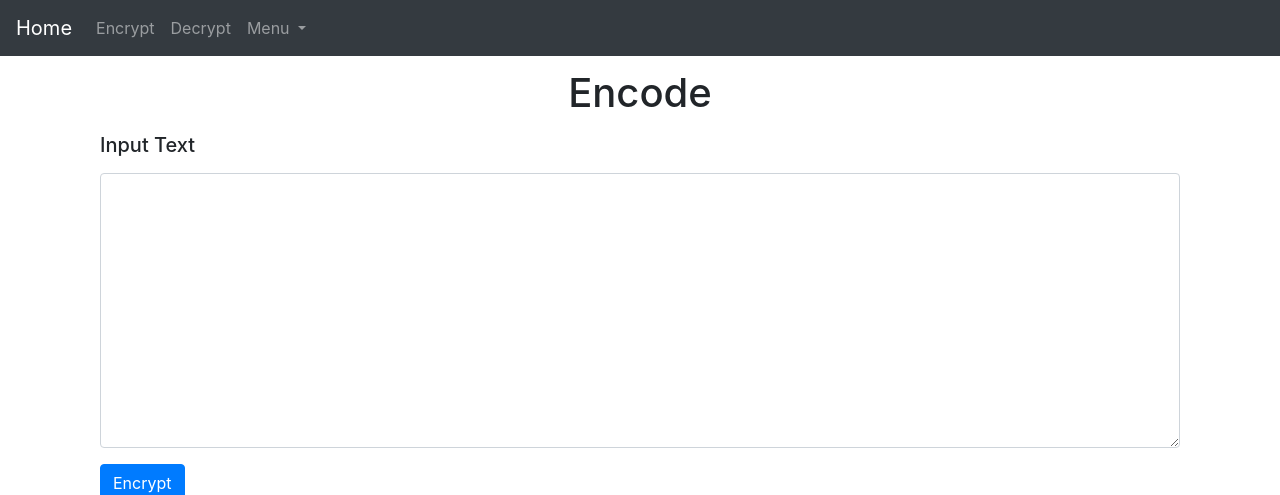
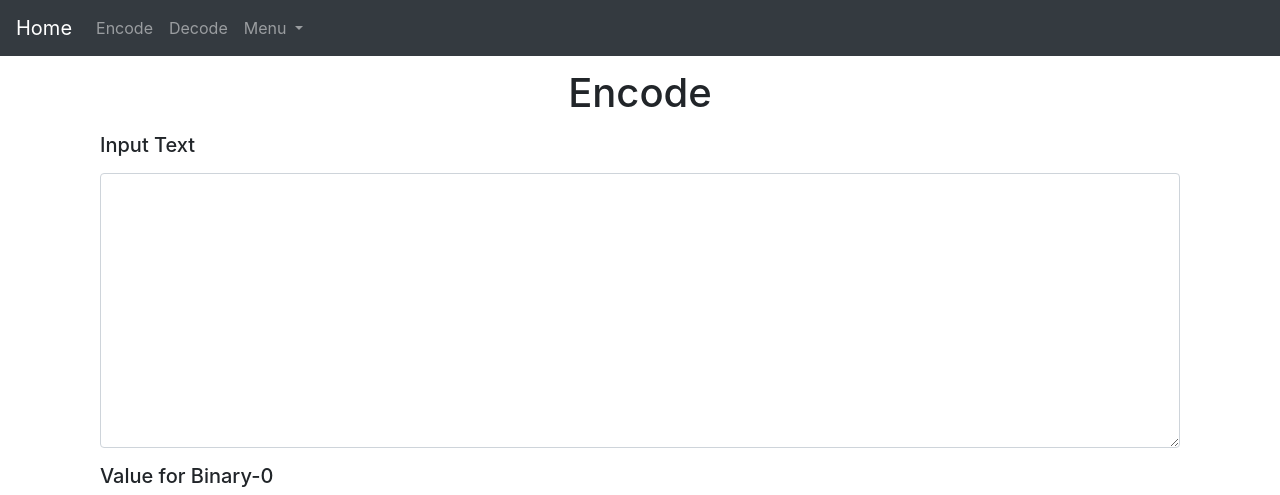
Before and after one commit to a0id/encoding, a Flask app: template app/templates/encode.html in a window 1280 px wide. Shown: the top 495 px of the page. Run offline with Flask 2, Linux system fonts and the light colour scheme; the template is opened without the code that fills it: values that come from a table or form of the project are taken from there, others are empty; some libraries are stand-ins or nearby versions.

Commit message:
Wrote encode HTML and Python flask handler.

```diff
--- a/app/app.py
+++ b/app/app.py
@@ -4,41 +4,39 @@ app = Flask(__name__, static_url_path='/static')
 
 from wtforms import Form, StringField, TextAreaField, PasswordField, validators, FileField
 
-from encode import Encode
-from decode import Decode
-
+from encoder import Encoder
+from decoder import Decoder
 
 class EncryptForm(Form):
-    text = TextAreaField("", [validators.DataRequired()])
-    zero = TextAreaField("", [validators.DataRequired()])
-    one = TextAreaField("", [validators.DataRequired()])
+    text = TextAreaField('', [validators.DataRequired()])
+    zero = StringField('', [validators.DataRequired()])
+    one = StringField('', [validators.DataRequired()])
 
+@app.route('/')
+def index():
+    return render_template('home.html')
 
-
-@app.route("/")
-def index():
-    return render_template("home.html")
-
-@app.route("/encrypt", methods=["GET", "POST"])
+@app.route('/encode', methods=['GET', 'POST'])
 def encrypt():
     form = EncryptForm(request.form)
-    if request.method == "POST" and form.validate():
+    if request.method == 'POST' and form.validate():
         text = form.text.data
-        file_name = str(random.random())[2:]
-        Encrypt(
-            text,
-            "static/encrypted/" + file_name,
-            "png"
-        )
-        print(request.form)
-        session['filename'] = file_name
-        return render_template("encrypt.html", form=form)
+        zero = form.zero.data
+        one = form.one.data
+
+        encoder = Encoder(zero, one)
+        encoded_text = encoder.encode(text)
+
+        print(encoded_text)
+        session['show_encoded'] = True
+        return render_template('encode.html', encoded=encoded_text, form=form)
+
+    session['show_encoded'] = None
+    return render_template('encode.html', form=form)
+
+@app.route('/decode', methods=['GET', 'POST'])
+def upload_file():
     session['filename'] = ''
-    return render_template("encrypt.html", form=form)
-
-@app.route('/decrypt', methods=['GET', 'POST'])
-def upload_file():
-    session['filename'] = ""
     if request.method == 'POST':
         # check if the post `request has the file part
         if 'file' not in request.files :
@@ -55,15 +53,15 @@ def upload_file():
             PATH = os.path.join(app.config['UPLOAD_FOLDER'], filename)
             file.save(PATH)
             session['filename'] = filename
-            text = ""
-            with open(Decrypt(PATH).NAME, "r") as f:
+            text = ''
+            with open(Decrypt(PATH).NAME, 'r') as f:
                 text = f.read()
             print(text)
-            return render_template("decrypt.html", text=text)
+            return render_template('decode.html', text=text)
     else:
-        session['filename'] = ""
-    return render_template("decrypt.html")
+        session['filename'] = ''
+    return render_template('decode.html')
 
-if __name__ == "__main__":
+if __name__ == '__main__':
     app.secret_key = 'super secret key'
     app.run(host= '0.0.0.0', debug=True)
--- a/app/decode.py
+++ /dev/null
@@ -1,3 +0,0 @@
-class Decode:
-    def __init__(self, zero, one, text):
-        pass
--- a/app/encode.py
+++ /dev/null
@@ -1,3 +0,0 @@
-class Encode:
-    def __init__(self, zero, one, text):
-        pass
--- a/app/templates/encode.html
+++ b/app/templates/encode.html
@@ -1,27 +1,39 @@
 {% extends "layout.html" %}
 
 {% block body %}
+
     {% from "includes/_formhelpers.html" import render_field %}
     <h1 class="text-center">Encode</h1>
     <div class="container">
+
         <form action="" method="POST">
             <div class="form-group">
                 <h5 style="margin-top: 1.5%">Input Text</h5>
                 {{ render_field(form.text, class_="form-control big") }}
+
+                <h5 style="margin-top: 1.5%">Value for Binary-0</h5>
+                {{ render_field(form.zero, class_="form-control nice") }}
+
+                <h5 style="margin-top: 1.5%">Value for Binary-1</h5>
+                {{ render_field(form.one, class_="form-control nice") }}
             </div>
-      <button type="submut" name="button" class="btn btn-primary">Encrypt</button>
+            <button type="submut" name="button" class="btn btn-primary">Encode</button>
         </form>
+
     </div>
-  {% if session['filename']!="" %}
+
+    {% if session['show_encoded'] == True %}
+        <hr>
         <div class="container">
             <div class="card">
+
                 <div class="card-body">
                     <h5 class="card-title">Encoded Text</h5>
-        <img src="{{ url_for('static', filename='encrypted/' + session['filename']+'.png') }}" />
-        <p class="card-text" style="margin-top:1%">If you did not input a lot of text, the image will be very small. If it is too small to see, click the download button.</p>
-        <a href="static/encrypted/{{ session['filename'] + '.png' }}" target="_blank" class="btn btn-primary">Download</a>
+                    <p class="card-text" style="margin-top:1%">{{ encoded }}</p>
                 </div>
+
             </div>
         </div>
     {% endif %}
+
 {% endblock %}
--- a/app/templates/includes/_navbar.html
+++ b/app/templates/includes/_navbar.html
@@ -4,10 +4,10 @@
   <div class="collapse navbar-collapse" id="navbarsExampleDefault">
     <ul class="navbar-nav mr-auto">
       <li class="nav-item">
-        <a class="nav-link" href="/encrypt">Encrypt</a>
+        <a class="nav-link" href="/encode">Encode</a>
       </li>
       <li class="nav-item">
-        <a class="nav-link" href="decrypt">Decrypt</a>
+        <a class="nav-link" href="/decode">Decode</a>
       </li>
 
       <li class="nav-item dropdown d-lg-none d-xl-block">
--- a/app/templates/layout.html
+++ b/app/templates/layout.html
@@ -14,6 +14,10 @@
         background-color: #007bff;
         border-color: #007bff
       }
+
+      .nice {
+        border-radius: 2px;
+      }
     </style>
   </head>
 
```
Also changed, not shown: app/decoder.py (added, +7 -0 lines), app/encoder.py (added, +7 -0 lines). Lines whose indentation alone changed are shown as unchanged.
